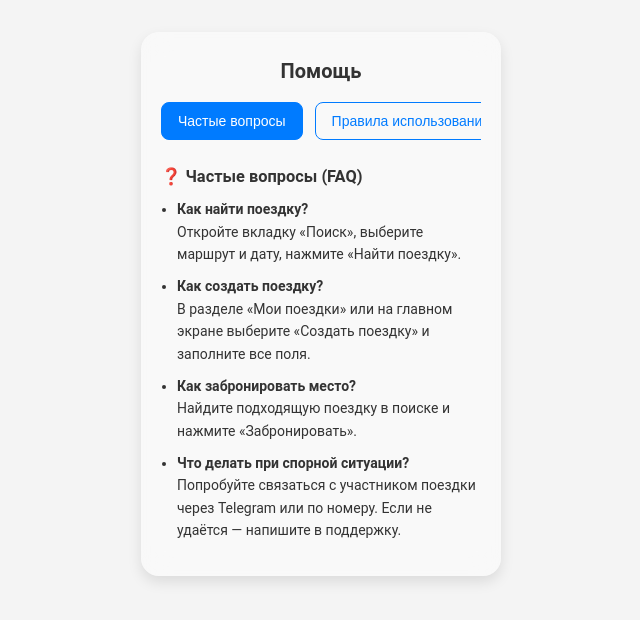
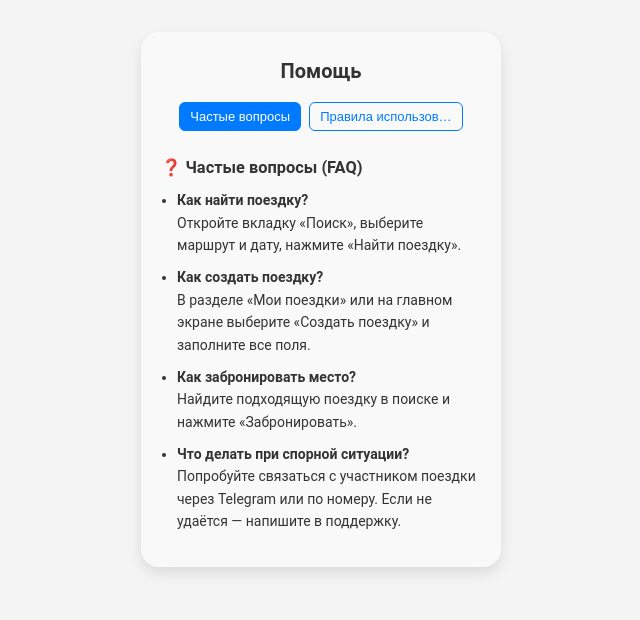
Before and after one commit to ragshata/frontend-carshare, a Vue app: page /help in a window 1280 px wide. Shown: the top 620 px of the page, without its empty margins (319-959 px from the left). Built offline with nearby package versions, Linux system fonts and the light colour scheme.

Commit message:
add help

```diff
--- a/src/pages/Help.vue
+++ b/src/pages/Help.vue
@@ -127,27 +127,31 @@ onBeforeUnmount(() => {
   color: var(--color-text-primary);
   text-align: center;
 }
-
 .tabs {
   display: flex;
   flex-wrap: nowrap;
-  overflow-x: auto;
-  gap: 12px;
+  justify-content: center;
+  gap: 8px;
   margin-bottom: 20px;
   padding-bottom: 4px;
 }
 
 .tab {
-  padding: 10px 16px;
+  padding: 6px 10px;
+  font-size: 13px;
   border: 1px solid var(--color-primary);
-  border-radius: 8px;
+  border-radius: 6px;
   background: transparent;
   color: var(--color-primary);
   cursor: pointer;
-  font-size: 14px;
   transition: all 0.2s ease;
   white-space: nowrap;
+  flex-shrink: 0;
+  max-width: 48%;
+  text-overflow: ellipsis;
+  overflow: hidden;
 }
+
 
 .tab.active {
   background: var(--color-primary);
```
